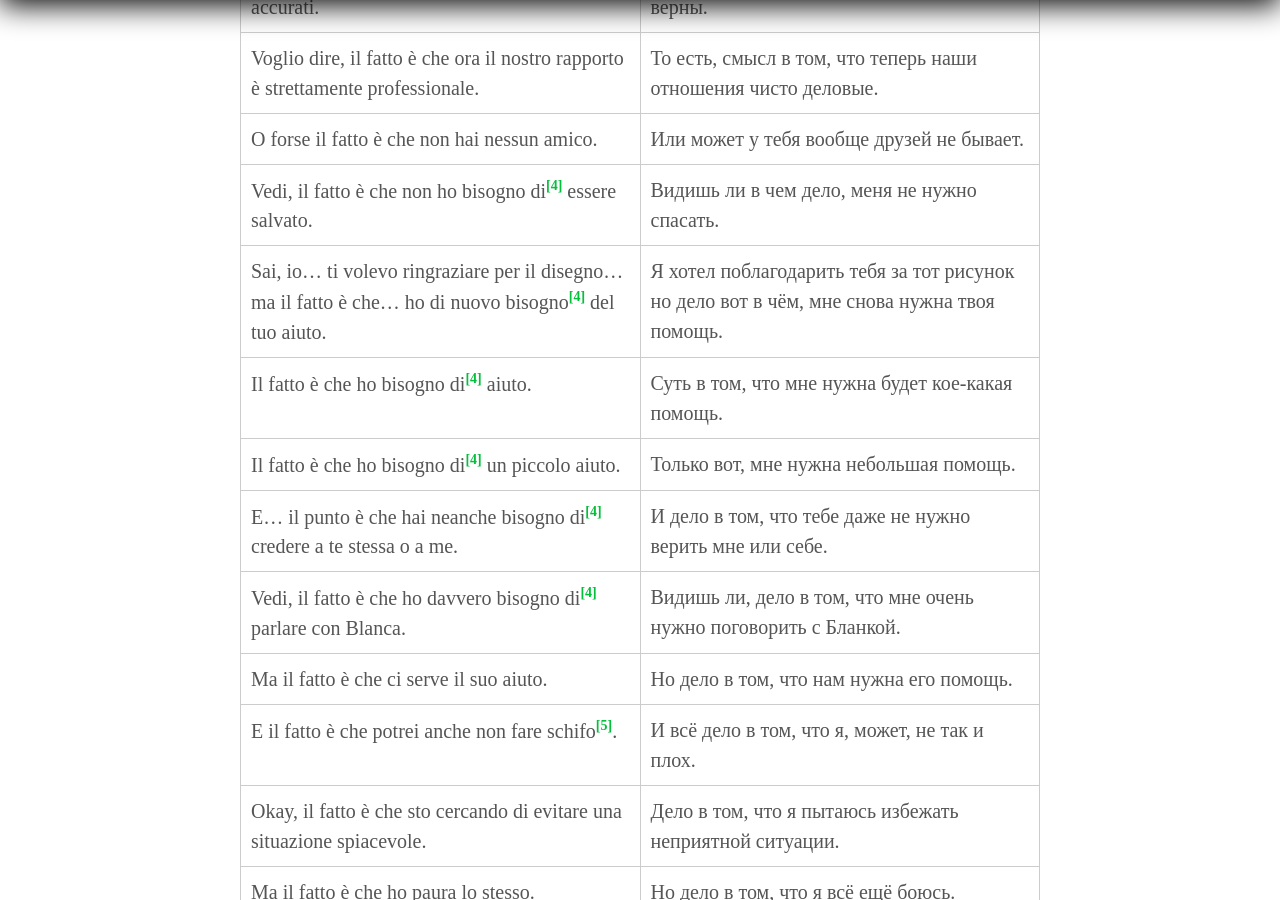
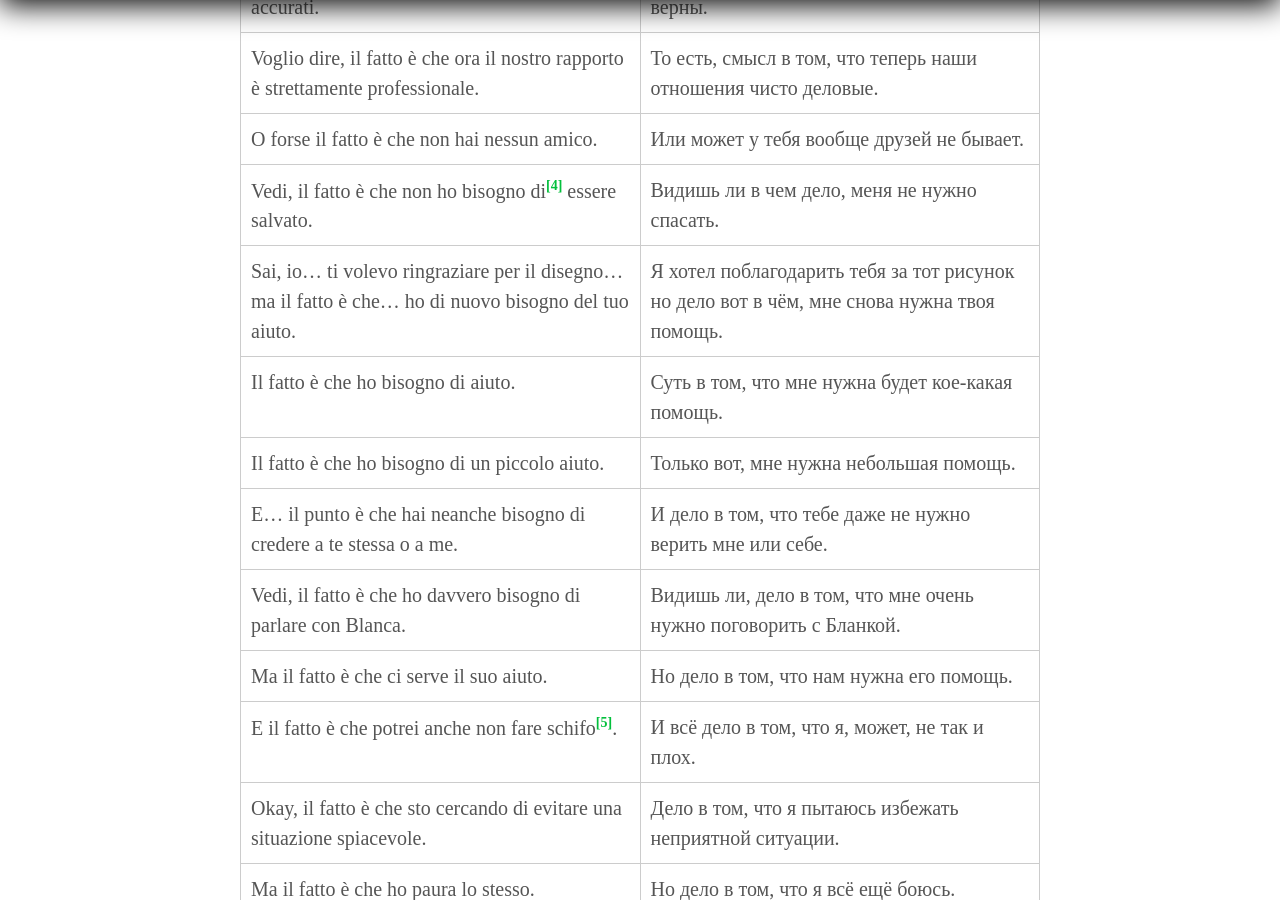
Before and after one commit to postolny/postolny.github.io, a Jekyll site: the page built from _posts/2022-07-23-il-fatto-e-che.md, in a window 1280 px wide and 900 px high, scrolled down 1540 px. Built offline with Jekyll 4.4.1, drawn with Linux system fonts in a browser that asks for light colours.

Commit message:
Add files via upload

```diff
--- a/_posts/2022-07-23-il-fatto-e-che.md
+++ b/_posts/2022-07-23-il-fatto-e-che.md
@@ -28,11 +28,11 @@ La locuzione italiana "il fatto è che..." è simile a quella russa "дело в
 |Voglio dire, il fatto è che ora il nostro rapporto è strettamente professionale.|То есть, смысл в том, что теперь наши отношения чисто деловые.|
 |O forse il fatto è che non hai nessun amico.|Или может у тебя вообще друзей не бывает.|
 |Vedi, il fatto è che non ho bisogno di[^4] essere salvato.|Видишь ли в чем дело, меня не нужно спасать.|
-|Sai, io... ti volevo ringraziare per il disegno... ma il fatto è che... ho di nuovo bisogno[^4] del tuo aiuto.|Я хотел поблагодарить тебя за тот рисунок но дело вот в чём, мне снова нужна твоя помощь.|
-|Il fatto è che ho bisogno di[^4] aiuto.|Суть в том, что мне нужна будет кое-какая помощь.|
-|Il fatto è che ho bisogno di[^4] un piccolo aiuto.|Только вот, мне нужна небольшая помощь.|
-|E... il punto è che hai neanche bisogno di[^4] credere a te stessa o a me.|И дело в том, что тебе даже не нужно верить мне или себе.|
-|Vedi, il fatto è che ho davvero bisogno di[^4] parlare con Blanca.|Видишь ли, дело в том, что мне очень нужно поговорить с Бланкой.|
+|Sai, io... ti volevo ringraziare per il disegno... ma il fatto è che... ho di nuovo bisogno del tuo aiuto.|Я хотел поблагодарить тебя за тот рисунок но дело вот в чём, мне снова нужна твоя помощь.|
+|Il fatto è che ho bisogno di aiuto.|Суть в том, что мне нужна будет кое-какая помощь.|
+|Il fatto è che ho bisogno di un piccolo aiuto.|Только вот, мне нужна небольшая помощь.|
+|E... il punto è che hai neanche bisogno di credere a te stessa o a me.|И дело в том, что тебе даже не нужно верить мне или себе.|
+|Vedi, il fatto è che ho davvero bisogno di parlare con Blanca.|Видишь ли, дело в том, что мне очень нужно поговорить с Бланкой.|
 |Ma il fatto è che ci serve il suo aiuto.|Но дело в том, что нам нужна его помощь.|
 |E il fatto è che potrei anche non fare schifo[^5].|И всё дело в том, что я, может, не так и плох.|
 |Okay, il fatto è che sto cercando di evitare una situazione spiacevole.|Дело в том, что я пытаюсь избежать неприятной ситуации.|
```
